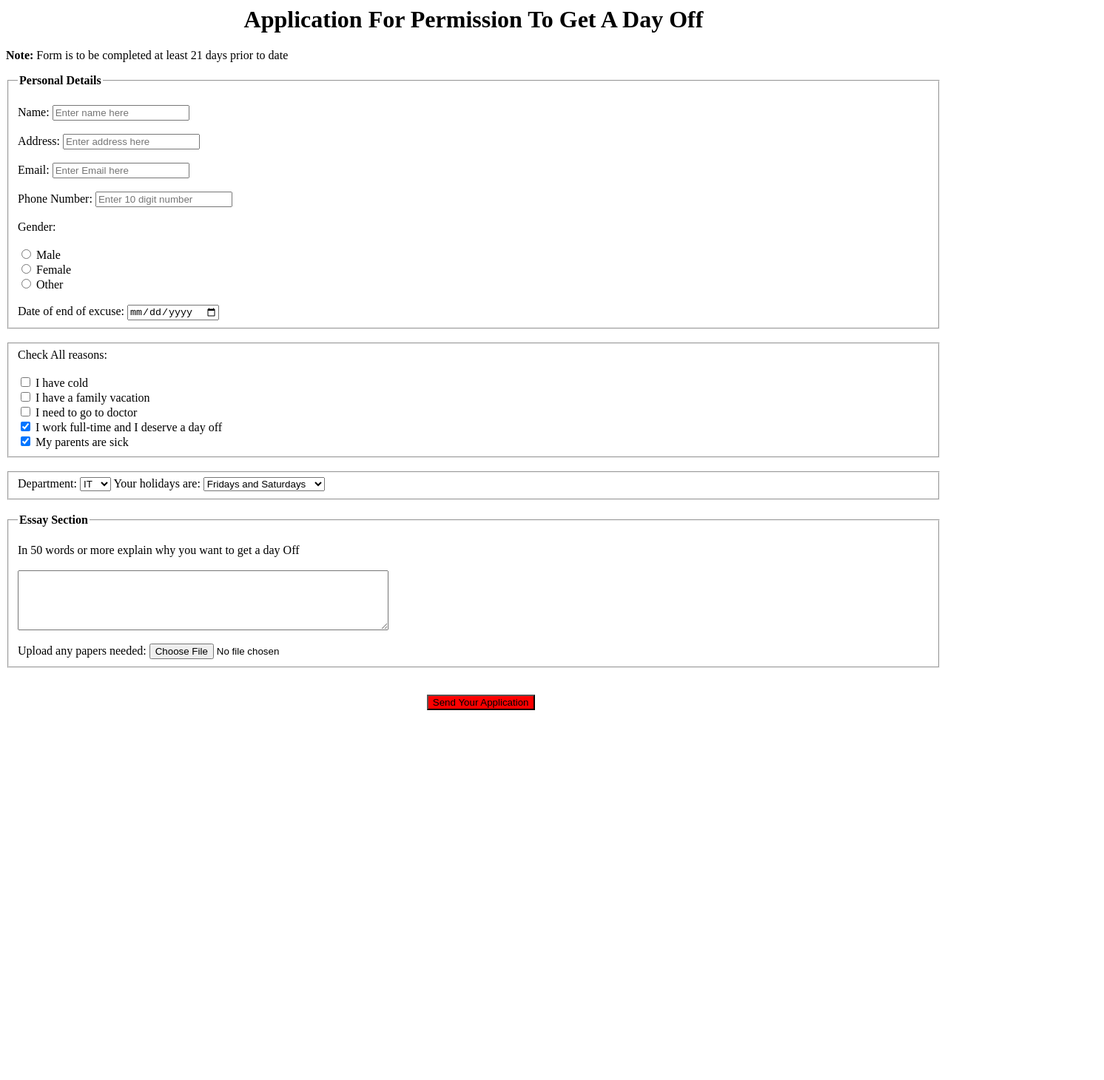
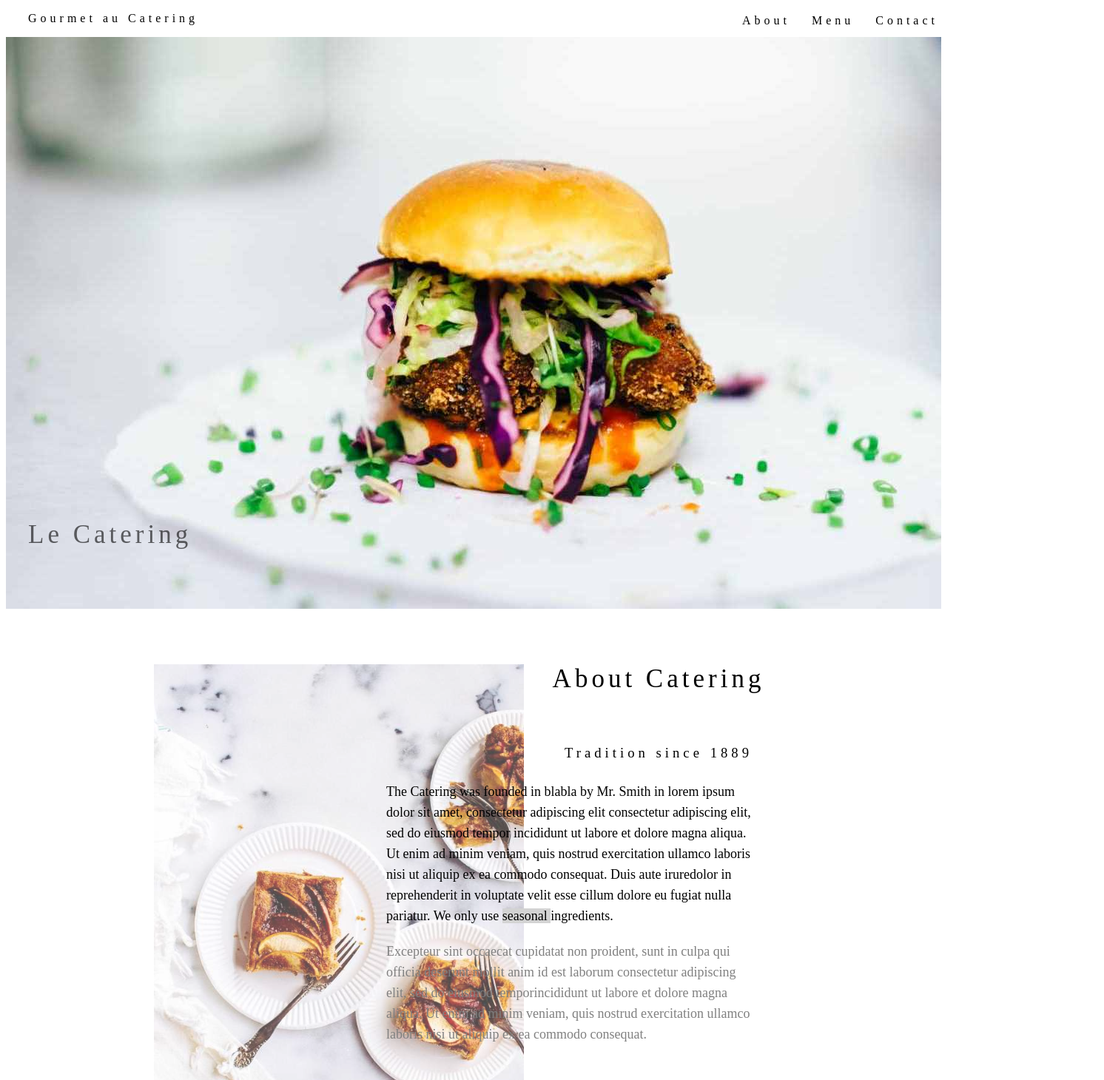
Before and after one commit to Mevo95/AMIT, a plain HTML site: page index.html in a window 1280 px wide. Shown: the top 1460 px of the page at 74% size, 1492 px wide, since content can reach past the window. Before the commit the page ends 976 px from the top, so only its background shows below. Drawn offline with Linux system fonts and the light colour scheme.

Commit message:
Add files via upload

```diff
--- /dev/null
+++ b/index.css
@@ -0,0 +1,199 @@
+/* Navigation Bar */
+.nav{background-color: white;
+     height: 50px;
+     text-align: center;
+     position: fixed;
+     top: 0;
+     width: 100%;
+     letter-spacing: 5px;
+     font-weight: 400;
+     opacity: 200%;
+    }
+.navtitle {float: left;
+            text-align: center;
+            line-height: 50px;
+            padding-left: 30px;
+        }
+.navlinks {float:right;
+            width: 50%;
+            position: relative;
+            top: 5%;
+            letter-spacing: 5px;
+        }
+
+.navlist{ list-style-type: none;
+            text-align: right;
+            margin-right: 20px;
+        }
+.navlist li {display: inline-block;
+            text-align: center;
+            padding-inline-start: 20px;
+}
+/* Header */
+.header{
+    height: 800px;
+    background-image: url(hamburger.jpg);
+    background-size: cover;
+    margin: 0;}
+
+h1 {color: black;
+    font-weight: 500;
+    letter-spacing: 2px;
+    position: relative;
+    opacity: 60%;
+    top: 650px;
+    padding: 30px;
+    letter-spacing: 5px;
+    font-size: 35px;
+    }
+
+/* About Catering */
+.aboutcatering{margin-top: 75px;}
+.imageone{ margin-left: 200px ;
+           max-height: 600px ;
+           max-width: 500px;
+           float: left;
+        }
+img {width: 100%;
+     height: 100%;
+    object-fit: cover;
+    opacity: 70%;}
+.textone{ float: right;
+        }
+h2{font-size: 35px;
+    font-weight: 500;
+    letter-spacing: 5px;
+    text-align: center;
+    height: 80px;
+    position: relative;
+    right: 100px;
+}
+h3{ letter-spacing: 5px;
+    text-align: center;
+    font-weight: 300;
+    height: 30px ;
+    position: relative;
+    right: 100px;
+    }
+.para{ float: right;
+    padding: 0px;
+    width: 500px;
+    text-align: center;
+}
+.para1{ text-align:left;
+    font-weight: 280;
+    font-size: 18px ;
+    line-height: 30px;
+    width: 100%;
+    display: inline-block;
+    line-height: 28px;
+    position: relative;
+    right: 250px;
+}
+.para2{ text-align:left;
+    font-weight: 280;
+    font-size: 18px ;
+    line-height: 30px;
+    width: 100%;
+    display: inline-block;
+    line-height: 28px;
+    position: relative;
+    right: 250px;
+    margin-top: 20px;
+    color: gray;
+}
+.word{background-color: lightgray;
+    display: inline;}
+
+/* Menu */
+.menu{ margin-top: 700px;
+}
+.imagetwo{ float: right;
+            max-height: 600px;
+            max-width: 500px;
+            object-fit: cover;
+            position: relative;
+            right: 250px;
+
+}
+.ourmenu{ text-align: center;
+            float: left;
+            position: relative;
+            left: 350px;
+        }
+.listmenu{ list-style-type: none;
+            float: left;
+            position: relative;
+            left: 0px;
+            top: 120px;
+        }
+.lista{ letter-spacing: 5px;
+    font-size: 20px;
+    font-weight: 300;
+    height: 30px ;}
+.listb{ margin-top: 10px;
+        margin-bottom: 20px;
+        color: grey;
+    }
+/* Contact */
+.contact{margin-top: 1500px;}
+.contacthead{ text-align: left;
+            position: relative;
+            left: 220px;
+}
+.contactone { position: relative;
+            left: 220px;
+}
+.contacttwo{ position: relative;
+            left: 220px;
+            font-weight: 650;
+            font-size: 18px;
+            color: teal;
+        }
+.contactthree{ position: relative;
+               left: 220px; }
+
+.form{ position: relative;
+        left: 220px;
+}
+.formone{ display: inline-block;
+            width: 75%;
+            height: 40px;
+            border-top: 0;
+            border-left: 0;
+            border-right: 0;
+            border-color: lightgray;
+        }
+.formtwo{ display: inline-block;
+            width: 75%;
+            height: 40px;
+            margin-top: 10px;
+            border-top: 0;
+            border-left: 0;
+            border-right: 0;
+            border-color: lightgray;
+        }
+.formthree{ display: inline-block;
+            width: 75%;
+            height: 40px;
+            margin-top: 10px;
+            border-top: 0;
+            border-left: 0;
+            border-right: 0;
+            border-color: lightgray;
+}
+.formfour{  display: inline-block;
+            width: 75%;
+            height: 40px;
+            margin-top: 10px;
+            border-top: 0;
+            border-left: 0;
+            border-right: 0;
+            border-color: lightgray;
+}
+.submit{ display: inline-block;
+        margin-top: 10px;
+        border: 0;
+        padding: 10px;
+        font-size: 15px;
+        font-family:'Times New Roman', Times, serif;}
--- a/index.html
+++ b/index.html
@@ -1,91 +1,90 @@
+<!DOCTYPE html>
 <html>
 <head>
-        <title> Task 2 </title>
+    <title> Gourmet au Catering </title>
     <meta charset="UTF-8">
+    <meta name="Gourmet au Catering">
+    <link rel="stylesheet" href="index.css">
 </head>
 <body>
-        <h1 style="text-align:center"> Application For Permission To Get A Day Off </h1>
-        <p><strong> Note: </strong> Form is to be completed at least 21 days prior to date </p>
-        <form>
-            <fieldset>
-                <legend><strong> Personal Details </strong></legend>
+ <!--Navigation Bar-->
+    <nav class="nav">
+        <div class="navtitle">
+            Gourmet au Catering
+        </div>
+        <div class="navlinks">
+           <ul class="navlist">
+            <li> About </li>
+            <li> Menu </li>
+            <li> Contact </li>
+           </ul>
+        </div>
+    </nav>
+<!--Page Content-->
+    <div class="pagecontent">
+<!--Header-->
+        <div class="header">
+        <h1> Le Catering </h1>
+        </div>
+<!--About Catering-->
+        <div class="aboutcatering">
+            <div class="imageone">
+                <img src="tablesetting2.jpg" alt=" tablesetting">
+            </div>
+            <div class="Textone">
+                <h2> About Catering </h2>
+                <h3> Tradition since 1889 </h3>
+                <div class="para">
+                <p1 class="para1">
+                    The Catering was founded in blabla by Mr. Smith in lorem ipsum dolor sit amet, consectetur adipiscing elit consectetur adipiscing elit, sed do eiusmod tempor incididunt ut labore et dolore magna aliqua. Ut enim ad minim veniam, quis nostrud exercitation ullamco laboris nisi ut aliquip ex ea commodo consequat. Duis aute iruredolor in reprehenderit in voluptate velit esse cillum dolore eu fugiat nulla pariatur. We only use <div class="word"> seasonal </div> ingredients.
+                </p1>
+                <p2 class="para2">
+                    Excepteur sint occaecat cupidatat non proident, sunt in culpa qui officia deserunt mollit anim id est laborum consectetur adipiscing elit, sed do eiusmod temporincididunt ut labore et dolore magna aliqua. Ut enim ad minim veniam, quis nostrud exercitation ullamco laboris nisi ut aliquip ex ea commodo consequat.
+                </p2>
+                </div>
+            </div>
+        </div>
         <br>
-                <label for="name" name="name" > Name: </label>
-                <input type="text" required placeholder="Enter name here" id="name" >
+<!--Menu-->
+        <div class="menu">
+            <img src="tablesetting.jpg" alt="tablesetting2" class="imagetwo">
+            <h2 class="ourmenu"> Our Menu </h2>
+            <ul class="listmenu">
+                <li class="lista"> Bread Basket  </li>
+                <li class="listb"> Assortment of fresh baked fruit breads and muffins 5.50  </li>
+                <li class="lista"> Honey Almond Granola with Fruits  </li>
+                <li class="listb"> Natural cereal of honey toasted oats, raisins, almonds and dates 7.00  </li>
+                <li class="lista"> Belgian Waffle  </li>
+                <li class="listb"> Vanilla flavored batter with malted flour 7.50 </li>
+                <li class="lista"> Scrambled eggs </li>
+                <li class="listb"> Scrambled eggs, roasted red pepper and garlic, with green onions 7.50 </li>
+                <li class="lista"> Blueberry Pancakes </li>
+                <li class="listb"> With syrup, butter and lots of berries 8.50 </li>
+            </ul>
+        </div>
+<!--Contact-->
+        <div class="contact">
+            <h2 class="contacthead"> Contact </h2>
+            <p class="contactone"> We offer full-service catering for any event, large or small. We understand your needs and we will cater the food to satisfy the biggerst criteria of them all, both look and taste. <br> Do not hesitate to contact us. </p>
+            <p class="contacttwo"> Catering Service, 42nd Living St, 43043 New York, NY </p>
+            <p class="contactthree"> You can also contact us by phone 00553123-2323 or email catering@catering.com, or you can send us a message here: </p>
+
+            <div class="form">
+                <input type="text" placeholder="Name" class="formone">
+                <input type="number" placeholder="How many people" class="formtwo">
+                <input type="datetime-local" class="formthree">
+                <input type="text" placeholder="Message\special requirements" class="formfour">
                 <br>
-                <br>
-                <label for="address" name="address" > Address: </label>
-                <input type="text" required placeholder="Enter address here" id="address">
-                <br>
-                <br>
-                <label for="email" name="email" > Email: </label>
-                <input type="email" required placeholder="Enter Email here" id="email" >
-                <br>
-                <br>
-                <label for="number" name="number"> Phone Number: </label>
-                <input type="number" required placeholder="Enter 10 digit number" minlength="10" id="number">
-                <br>
-                <br>
-                <label> Gender: </label>
-                <br>
-                <br>
-                <input type="radio" name="gender"> <label> Male </label>
-                <br>
-                <input type="radio" name="gender"> <label> Female </label>
-                <br>
-                <input type="radio" name="gender"> <label> Other </label>
-                <br>
-                <br>
-                <label for="date"> Date of end of excuse: </label>
-                <input type="date" required id="date">
-            </fieldset>
-            <br>
-            <fieldset>
-                <label> Check All reasons: </label>
-                <br>
-                <br>
-                <input type="checkbox" name="reason"> <label> I have cold </label>
-                <br>
-                <input type="checkbox" name="reason"> <label> I have a family vacation </label>
-                <br>
-                <input type="checkbox" name="reason"> <label> I need to go to doctor </label>
-                <br>
-                <input type="checkbox" name="reason" checked> <label> I work full-time and I deserve a day off </label>
-                <br>
-                <input type="checkbox" name="reason" checked> <label> My parents are sick </label>
-            </fieldset>
-            <br>
-            <fieldset>
-                <label> Department: </label>
-                <select name="department" required>
-                    <option> IT </option>
-                    <option> HR </option>
-                    <option> PR </option>
+                <input type="submit" value="SEND MESSAGE" class="submit">
 
-                </select>
-                <label> Your holidays are: </label>
-                <select name="holidays" required>
-                    <option> Fridays and Saturdays </option>
-                    <option> Saturdays and Sundays  </option>
-                </select>
-            </fieldset>
-            <br>
-            <fieldset>
-                <legend> <strong> Essay Section </strong> </legend>
-                <br>
-                <pr> In 50 words or more explain why you want to get a day Off </pr>
-                <br>
-                <br>
-                <textarea name="essay" placeholder="Enter text here" rows="5" cols="60">
-                </textarea>
-                <br>
-                <br>
-                <label> Upload any papers needed: </label>
-                <input type="file" value="Attach Files" required>
-            </fieldset>
-            <br>
-            <br>
-            <input type="submit" value="Send Your Application" style="background-color: red ; position:relative;left: 45%;">
-       </form>
+            </div>
+        </div>
+
+    </div>
+
+
 </body>
+
+
+
 </html>
```
Also changed, not shown: hamburger.jpg (added), tablesetting.jpg (added), tablesetting2.jpg (added). Lines whose indentation alone changed are shown as unchanged.
